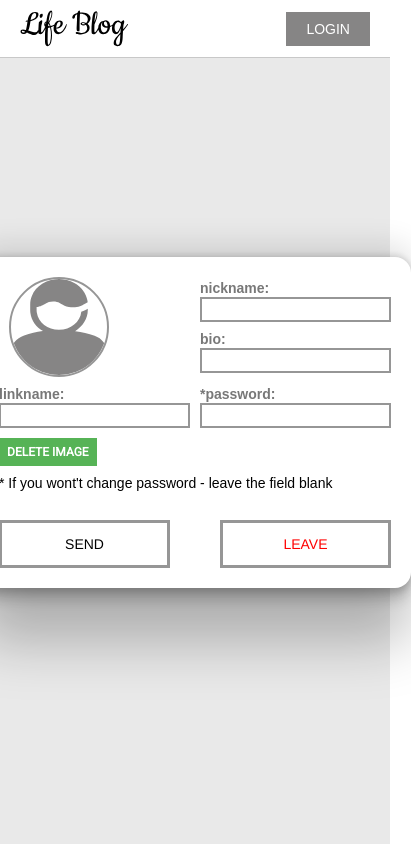
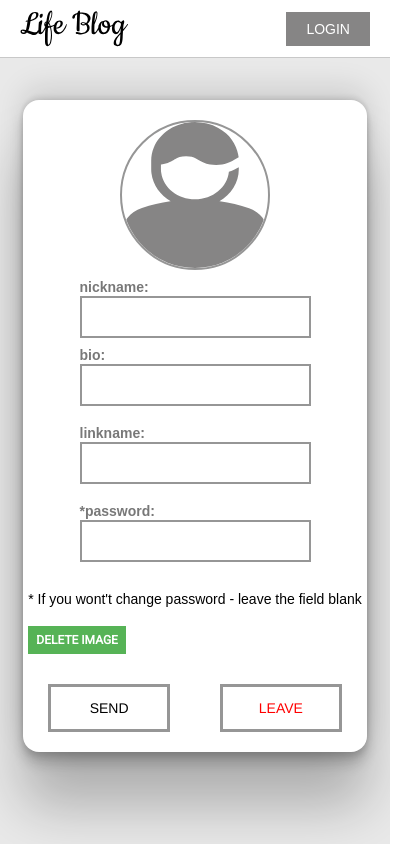
Before and after one commit to lajyia/life-blog, a React (Create React App) app in the folder client/: page /change in a window 390 px wide. Shown: the whole page, 411 px wide, since content can reach past the window. Built offline with nearby package versions, Linux system fonts and the light colour scheme; no server answers; sample sign-in values are in the browser's storage.

Commit message:
add adaptive to feed page. add adaptive to change profile page

```diff
--- a/client/src/pages/ChangePost.tsx
+++ b/client/src/pages/ChangePost.tsx
@@ -149,6 +149,7 @@ const ChangePost: FC = () => {
                                 </div>
                             </form>
                         </div>
+                        <div className="create-post__preview-title-block">preview:</div>
                         <div className="create-post__preview-block">
                             <div className="create-post__preview-title">{post?.title}</div>
                             <div className="create-post__preview-body">{post?.body}</div>
--- a/client/src/pages/ChangeProfile.tsx
+++ b/client/src/pages/ChangeProfile.tsx
@@ -144,29 +144,29 @@ const ChangeProfile: FC = () => {
                             </label>
                             </div>
                             <div className="change-profile__top-info">
-                                <div className="change-profile__nickname">
+                                <div className="change-profile__nickname input-body">
                                     <div className="change-profile__title-nickname change-profile__title-input">nickname: </div>
                                     <input onChange={changeNickname} value={user.nickname || ''} className='change-profile__nickname-input input-change-profile' type="text" />
                                 </div>
-                                <div className="change-profile__bio">
+                                <div className="change-profile__bio input-body">
                                     <div className="change-profile__title-bio change-profile__title-input">bio: </div>
                                     <input onChange={changeBio} value={user.bio || ''} type="text" className="change-profile__bio-input input-change-profile" />
                                 </div>
                             </div>
                         </div>
                         <div className="change-profile__body-info">
-                            <div className="change-profile__linkname">
+                            <div className="change-profile__linkname input-body">
                                 <div className="change-profile__title-linkname change-profile__title-input">linkname: </div>
                                 <input onChange={changeLinkname} value={user.linkName || ''} className='change-profile__linkname-input input-change-profile' type="text" />
                             </div>
-                            <div className="change-profile__password">
+                            <div className="change-profile__password input-body">
                                 <div className="change-profile__title-password change-profile__title-input">*password: </div>
                                 <input onChange={changePassword} value={user.password || ''} className='change-profile__password-input input-change-profile' type="password" />
                             </div>
                         </div>
                         <div className="change-profile__services-info">
+                            <div className="change-profile__warning-password">* If you wont't change password - leave the field blank</div>
                             <div onClick={removeImage} className="change-profile__delete-image-button">Delete image</div>
-                            <div className="change-profile__warning-password">* If you wont't change password - leave the field blank</div>
                         </div>
                         <div className="change-profile__buttons">
                             <Button onClick={changeProfile}>Send</Button>
--- a/client/src/styles/ChangeProfile.css
+++ b/client/src/styles/ChangeProfile.css
@@ -1,19 +1,20 @@
 .change-profile {
     min-height: 100vh;
     display: flex;
-    align-items: center;
+    padding: 100px 0 40px 0;
     justify-content: center;
     background: rgb(233, 233, 233);
 }
-.change-profile__body {
 
-}
+.change-profile__body {}
+
 .change-profile__container {
+    padding: 0 10px;
     max-width: 1200px;
     margin: 0 auto;
 }
 
-.change-profile header{
+.change-profile header {
     position: absolute;
     top: 0;
     left: 0;
@@ -23,14 +24,15 @@
     height: 58px;
     background: #fff;
 }
-.change-profile__form{
+
+.change-profile__form {
     padding: 20px;
     background: #fff;
     border-radius: 16px;
     box-shadow: rgba(0, 0, 0, 0.25) 0px 54px 55px, rgba(0, 0, 0, 0.12) 0px -12px 30px, rgba(0, 0, 0, 0.12) 0px 4px 6px, rgba(0, 0, 0, 0.17) 0px 12px 13px, rgba(0, 0, 0, 0.09) 0px -3px 5px;
 }
 
-.change-profile__avatar-form{
+.change-profile__avatar-form {
     width: 100px;
     height: 100px;
     border-radius: 50%;
@@ -38,21 +40,21 @@
     position: relative;
 }
 
-.change-profile__avatar-form.choose{
+.change-profile__avatar-form.choose {
     opacity: 0.3;
 }
 
-.change-profile__avatar{
+.change-profile__avatar {
     position: relative;
 }
-.change-profile__body-avatar{
 
+.change-profile__body-avatar {}
+
+.profile-change__image-choose-image.choose {
+    display: block;
 }
 
-.profile-change__image-choose-image.choose{
-    display: block;
-}
-.profile-change__image-choose-image{
+.profile-change__image-choose-image {
     display: none;
     position: absolute;
     top: 50%;
@@ -60,17 +62,74 @@
     transform: translate(-50%, -50%);
 }
 
-.change-profile__buttons{
+.change-profile__buttons {
     display: flex;
     justify-content: space-between;
 }
-.change-profile__buttons button:first-child{
+
+.change-profile__buttons button:first-child {
     margin-right: 50px;
 }
-.change-profile__buttons button:last-child a{
+
+.change-profile__buttons button:last-child a {
     color: red;
 }
 
+@media (max-width: 500px) {
+    .change-profile__top-form {
+        display: flex;
+        flex-direction: column;
+    }
+
+    .change-profile__body-info {
+        display: flex;
+        flex-direction: column;
+        align-items: center;
+    }
+
+    .change-profile__linkname {
+        margin-right: 0 !important;
+    }
+
+    .change-profile__top-form {
+        padding-left: 0 !important;
+    }
+
+    .change-profile__avatar {
+        margin-bottom: 10px;
+    }
+
+    .change-profile__avatar-form {
+        width: 150px;
+        height: 150px;
+    }
+
+    .input-change-profile {
+        padding: 10px 10px !important;
+        border: 2px solid rgb(150, 150, 150);
+        font-size: 16px;
+    }
+    .change-profile__form{
+        padding: 20px 5px !important;
+    }
+    .input-body{
+        margin-bottom: 20px;
+    }
+
+    .change-profile__password{
+        margin-bottom: 0;
+    }
+
+    .change-profile__top-form{
+        margin-bottom: 0 !important;
+    }
+    .change-profile__body-info{
+        margin-bottom: 30px !important;
+    }
+    .change-profile__buttons{
+        padding: 0 20px;
+    }
+}
 
 .change-profile__top-form {
     padding-left: 10px;
@@ -80,54 +139,55 @@
     margin-bottom: 10px;
 }
 
-.change-profile__avatar-form.default{
+.change-profile__avatar-form.default {
     border: 2px solid rgb(150, 150, 150);
 }
-.change-profile__top-info {
+
+.change-profile__top-info {}
+
+.change-profile__nickname-input {
 
 }
-.change-profile__nickname-input {
-    margin-bottom: 10px;
-}
-.input-change-profile{
+
+.input-change-profile {
     padding: 3px 5px;
     border: 2px solid rgb(150, 150, 150);
     max-width: 100%;
 }
 
-.change-profile__nickname{
-
+.change-profile__nickname {
+    margin-bottom: 10px;
 }
 
-.change-profile__title-input{
+.change-profile__title-input {
     font-weight: 600;
     margin-bottom: 2px;
     color: rgb(120, 120, 120)
 }
 
-.change-profile__title-nickname{
-
-}
+.change-profile__title-nickname {}
 
 .change-profile__body-info {
     display: flex;
     justify-content: space-between;
     margin-bottom: 10px;
 }
+
 .change-profile__linkname {
     margin-right: 10px;
 }
-.change-profile__title-linkname {
-}
+
+.change-profile__title-linkname {}
+
 .change-profile__linkname-input {
     text-transform: lowercase;
 }
-.input-change-profile {
-}
-.change-profile__password {
 
-}
-.change-profile__services-info{
+.input-change-profile {}
+
+.change-profile__password {}
+
+.change-profile__services-info {
     margin-bottom: 30px;
 }
 
@@ -140,31 +200,30 @@
     color: #fff;
     font-family: Roboto;
     font-weight: 600;
-    margin-bottom: 10px;
     font-size: 12px;
 }
+
 .change-profile__warning-password {
+    margin-bottom: 20px;
 }
 
 
-.change-profile__bio{
+.change-profile__bio {}
 
-}
-.change-profile__bio-input{
+.change-profile__bio-input {}
 
+.change-profile__title-password {}
+
+.change-profile__password-input {}
+
+.change-profile__buttons button {
+    border: 3px solid rgb(150, 150, 150);
 }
 
-.change-profile__title-password {
-}
-.change-profile__password-input {
+label {
+    cursor: pointer;
 }
 
-.change-profile__buttons button{
-    border: 3px solid rgb(150, 150, 150);
-}
-label{
-    cursor: pointer;
-}
-#profile-change-file{
+#profile-change-file {
     display: none;
 }
--- a/client/src/styles/Feed.css
+++ b/client/src/styles/Feed.css
@@ -12,6 +12,7 @@
 .feed__container{
     max-width: 1200px;
     margin: 0 auto;
+    padding: 0 20px;
 }
 .feed.exists header{
     position: absolute;
--- a/client/src/styles/PostItem.css
+++ b/client/src/styles/PostItem.css
@@ -7,7 +7,26 @@
     background: #fff;
     padding: 30px;
     border-radius: 20px;
-    min-width: 500px;
+}
+@media (max-width: 1100px) {
+    .post{
+        flex: 0 1 60%
+    }
+}
+@media (max-width: 900px) {
+    .post{
+        flex: 0 1 75%;
+    }
+}
+@media (max-width: 700px) {
+    .post{
+        flex: 0 1 85%;
+    }
+}
+@media (max-width: 550px){
+    .post{
+        flex: 0 1 100%
+    }
 }
 .post__body {
     display: flex;
@@ -86,14 +105,17 @@
     cursor: pointer;
 }
 .post__image-body{
-    display: flex;
-    justify-content: center;
+    position: relative;
+    padding-bottom: 400px;
 }
 
 .post__image-body img{
-    max-width: 600px;
-    width: 600px;
-    max-height: 600px;
+    position: absolute;
+    top: 0;
+    left: 0;
+    object-fit: cover;
+    width: 100%;
+    height: 100%;
 }
 
 .post__text-body{
```
